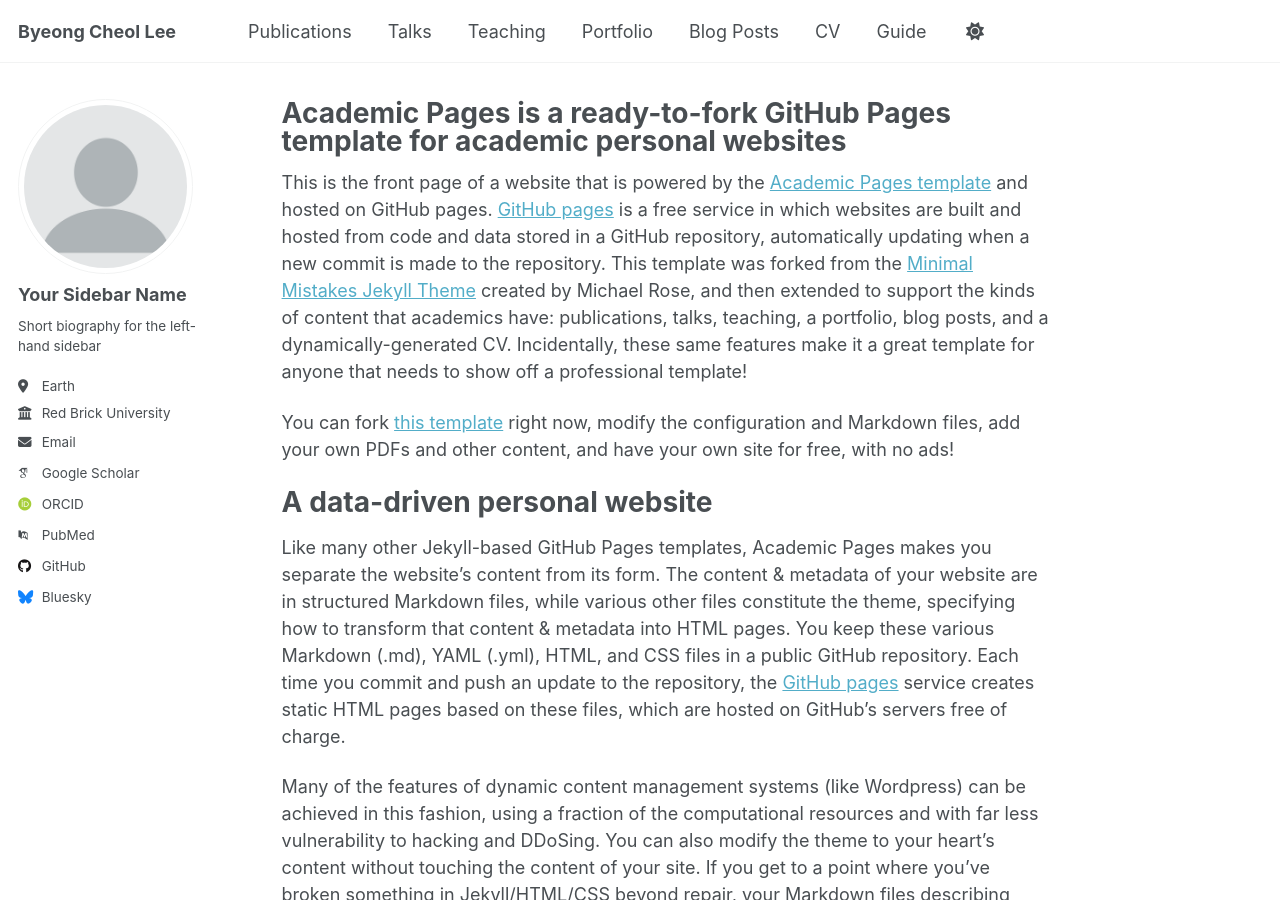
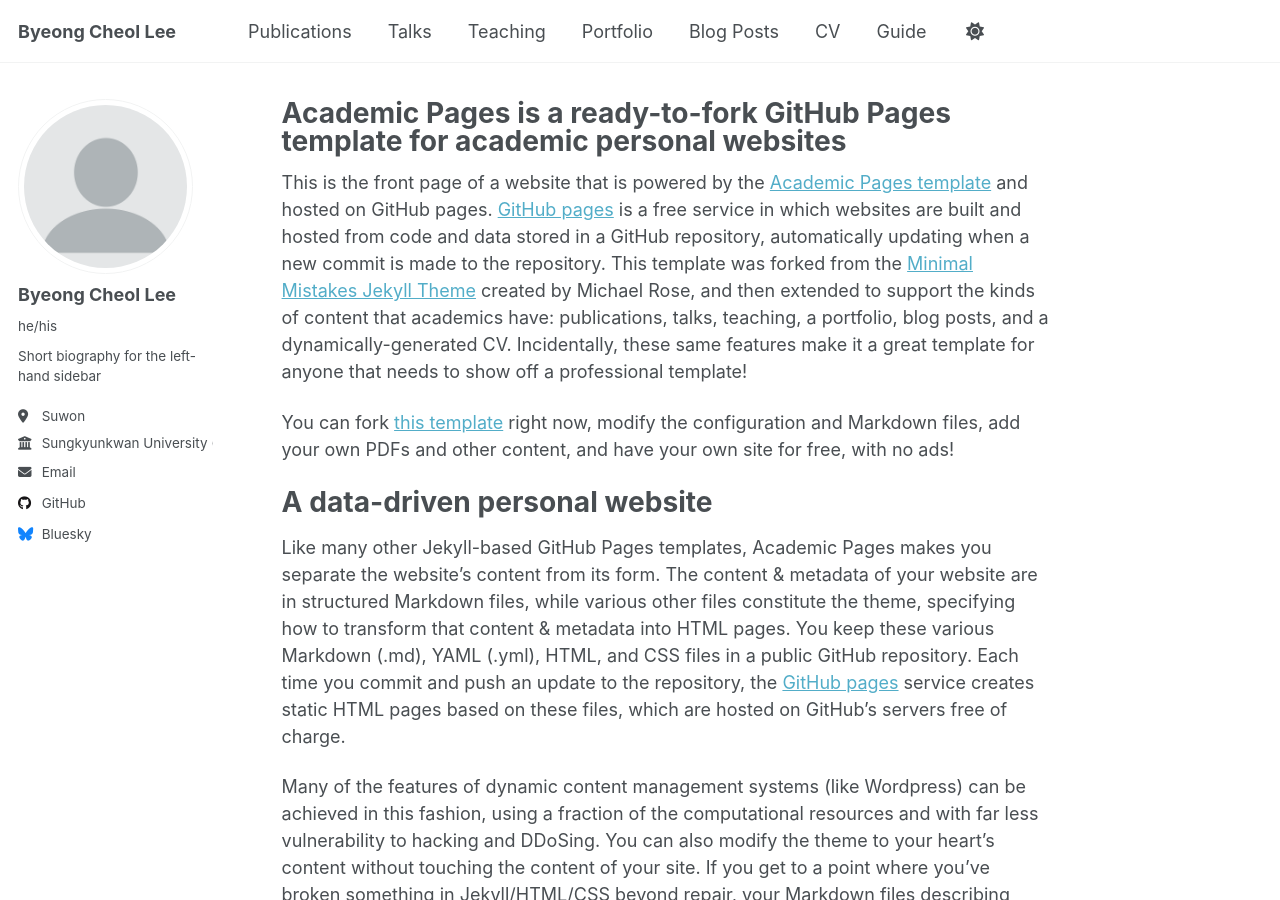
Before and after one commit to 2btlFe/2btlFe.github.io, a Jekyll site: the page built from _pages/about.md, in a window 1280 px wide and 900 px high. Built offline with Jekyll 4.4.1, drawn with Linux system fonts in a browser that asks for light colours; some web fonts are replaced; a script that is not in the unit is left out.

Commit message:
update _config.yml

```diff
--- a/_config.yml
+++ b/_config.yml
@@ -24,24 +24,24 @@ repository               : "2btlFe/2btlFe.github.io"
 author:
   # Biographic information
   avatar           : "profile.png"
-  name             : "Your Sidebar Name"
-  pronouns         : # example: "she/her"
+  name             : "Byeong Cheol Lee"
+  pronouns         : "he/his"
   bio              : "Short biography for the left-hand sidebar"
-  location         : "Earth"
-  employer         : "Red Brick University"
+  location         : "Suwon"
+  employer         : "Sungkyunkwan University (SKKU)"
   uri              : # URL
-  email            : "none@example.org"
+  email            : "bc6817@gmail.com"
 
   # Academic websites
   academia         : # URL
   arxiv            : # URL - Update with the correct link to your profile
-  googlescholar    : "https://scholar.google.com/citations?user=PS_CX0AAAAAJ"
+  googlescholar    : #"https://scholar.google.com/citations?user=PS_CX0AAAAAJ"
   inspire-hep      : # URL
   impactstory      : # URL
-  orcid            : "https://orcid.org/yourorcidurl"
+  orcid            : #"https://orcid.org/yourorcidurl"
   semantic         : # URL
   ssrn             : # URL
-  pubmed           : "https://www.ncbi.nlm.nih.gov/pubmed/?term=john+snow"
+  pubmed           : #"https://www.ncbi.nlm.nih.gov/pubmed/?term=john+snow"
   researchgate     : # URL
   scopus           : # URL
   zotero           : # URL
@@ -51,7 +51,7 @@ author:
   bitbucket        : # Username - Update with your username on the site
   codepen          : # Username
   dribbble         : # Username
-  github           : "academicpages"
+  github           : "2btlFe"
   kaggle           : # Username
   stackoverflow    : # User number or user number and name (i.e., use "1" or "1/jeff-atwood")
 
```
